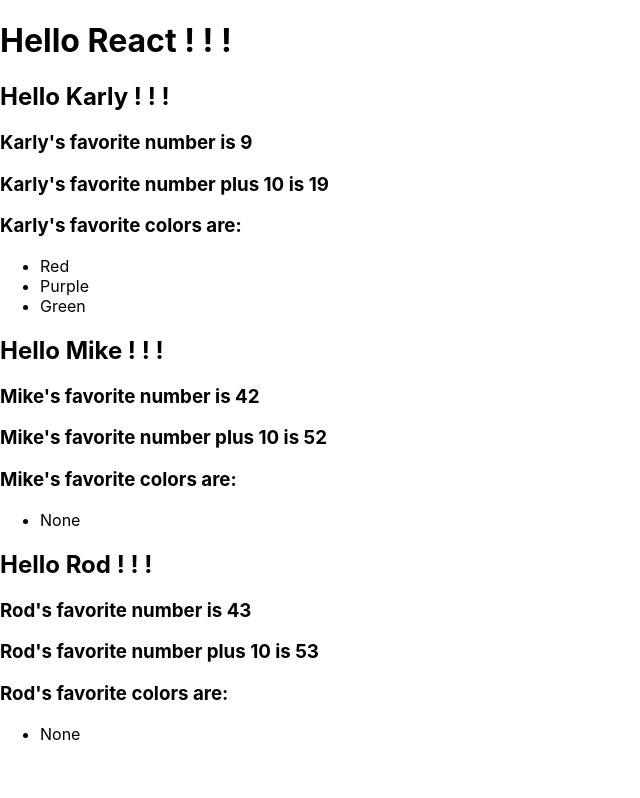
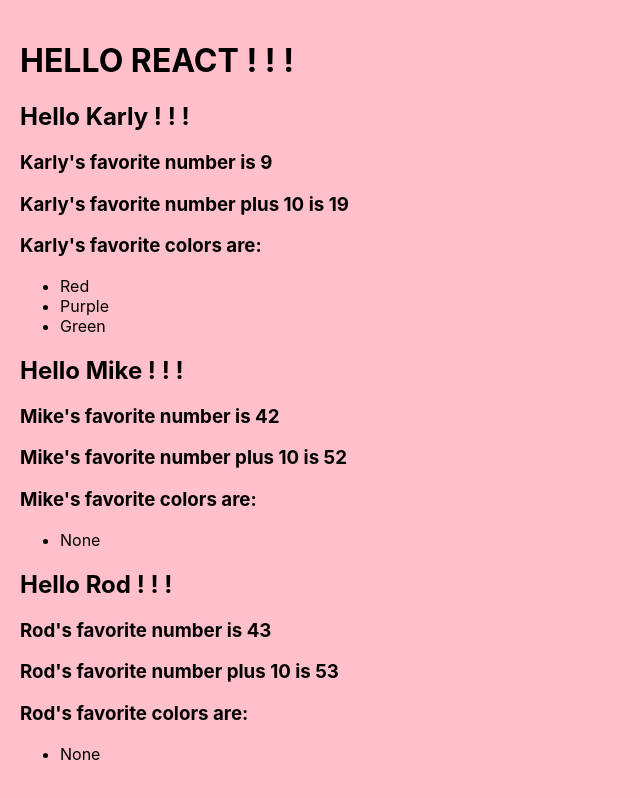
Before and after one commit to 2021-spring-acloud-tu/learning-react, a React (Create React App) app: page / in a window 1280 px wide. Shown: the whole page, without its empty margins (0-640 px from the left). Built offline with nearby package versions, Linux system fonts and the light colour scheme.

Commit message:
Showing one, of many, ways to style a...
...React functional component.

```diff
--- a/src/App.js
+++ b/src/App.js
@@ -3,16 +3,32 @@ import './App.css';
 import { Greeting } from './Greeting';
 
 const App = () => {
+
+  const styles = {
+    container: {
+      padding: 20
+      , backgroundColor: new Date().getSeconds() % 2 == 0 ? "lightblue" : "pink"
+    }
+    , heading: {
+      textTransform: "uppercase"
+    }
+  };
+
+
   return (
-    <>
-      <h1>
+    <div
+      style={styles.container}
+    >
+      <h1
+        style={styles.heading}
+      >
         Hello React ! ! !
       </h1>
       <Greeting name="Karly" favoriteNumber={9} favoriteColors={["Red", "Purple", "Green", "Red"]} />
       <Greeting name="Mike" favoriteNumber={42} />
       <Greeting name="Rod" favoriteNumber={43} />
       {/* <Greeting name="Brandon" favoriteNumber={3} /> */}
-    </>
+    </div>
   );
 }
 
```
